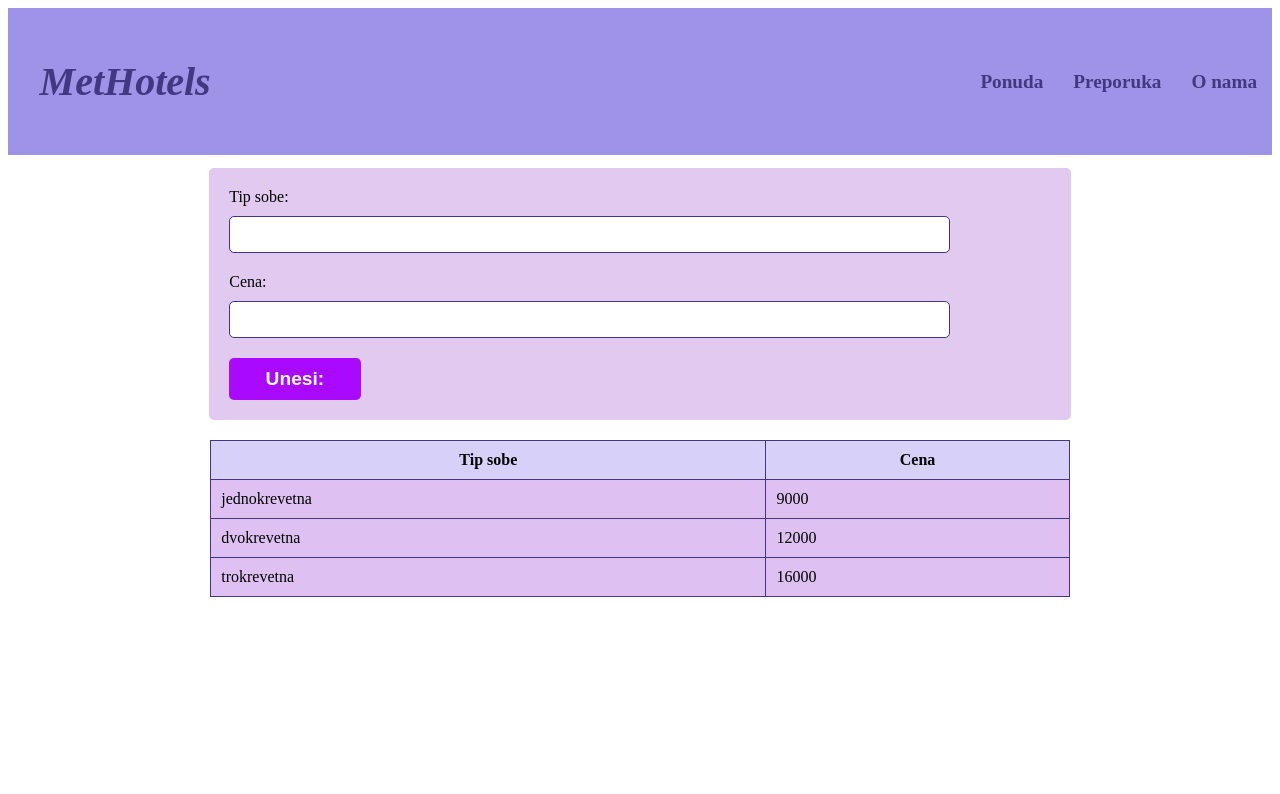
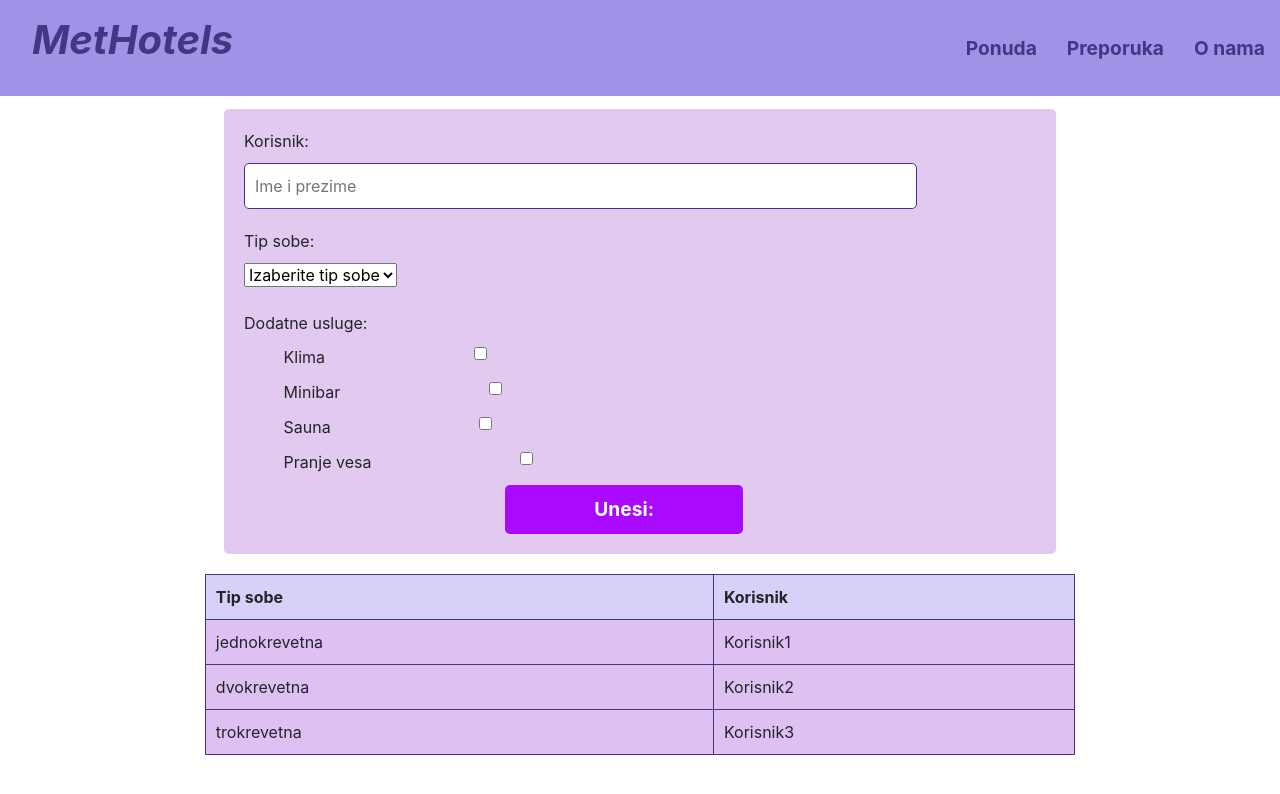
Before and after one commit to Ljubica5067/MetHotels, an Angular app: page / in a window 1280 px wide. Shown: the top 794 px of the page. Built offline with nearby package versions, Linux system fonts and the light colour scheme.

Commit message:
IT255-DZ08

```diff
--- a/src/app/app.component.html
+++ b/src/app/app.component.html
@@ -1,4 +1,2 @@
-
-
 <app-navbar></app-navbar>
 <app-rooms></app-rooms>
--- a/src/app/app.module.ts
+++ b/src/app/app.module.ts
@@ -9,6 +9,7 @@ import { PonudaComponent } from './ponuda/ponuda.component';
 import { PreporukaComponent } from './preporuka/preporuka.component';
 import { OnamaComponent } from './onama/onama.component';
 import { RouterModule, Routes } from '@angular/router';
+import { FormsModule,ReactiveFormsModule } from '@angular/forms';
 const routes:Routes=
 [
   { path: 'ponuda', component: PonudaComponent },
@@ -28,7 +29,9 @@ const routes:Routes=
   imports: [
     RouterModule.forRoot(routes),
     BrowserModule,
-    AppRoutingModule
+    AppRoutingModule,
+    FormsModule,
+    ReactiveFormsModule
   ],
   providers: [],
   bootstrap: [AppComponent]
--- a/src/app/ponuda/ponuda.component.html
+++ b/src/app/ponuda/ponuda.component.html
@@ -6,7 +6,7 @@
         <li> Soba:
             <ul>
                 <li>Tip sobe: {{room.tip}} </li>
-                <li>Cena: {{room.cena}} </li>
+                <li>Cena: {{room.korisnik}} </li>
             </ul>
         </li>
     </ul>
--- a/src/app/preporuka/preporuka.component.html
+++ b/src/app/preporuka/preporuka.component.html
@@ -6,7 +6,7 @@
         <li> Soba:
             <ul>
                 <li>Tip sobe: {{room.tip}} </li>
-                <li>Cena: {{room.cena}} </li>
+                <li>Cena: {{room.korisnik}} </li>
             </ul>
         </li>
     </ul>
--- a/src/app/preporuka/preporuka.component.ts
+++ b/src/app/preporuka/preporuka.component.ts
@@ -7,5 +7,5 @@ import { Rooms } from '../rooms/rooms.model';
   styleUrls: ['./preporuka.component.scss']
 })
 export class PreporukaComponent {
-  room=new Rooms("dvokrevetna",12000);
+  room=new Rooms("dvokrevetna","12000");
 }
--- a/src/app/rooms/rooms.component.html
+++ b/src/app/rooms/rooms.component.html
@@ -1,24 +1,41 @@
 <div class="forma">
-    <form>
+    <form [formGroup]="myForm">
+        <label>Korisnik:</label>
+        <input type="text" name="korisnik" id="korisnik" #korisnik placeholder="Ime i prezime" formControlName="korisnik" (ngModelChange)="onInputChange($event)">
+        <div *ngIf="myForm.controls['korisnik'].invalid && (myForm.controls['korisnik'].dirty || myForm.controls['korisnik'].touched)">Ime i prezime moraju da sadrže samo slova.</div>
         <label>Tip sobe: </label>
-        <input type="text" name="tip" id="tip" #tip>
-        <label>Cena: </label>
-        <input type="number" name="cena" id="cena" #cena>
-        <button (click)="addRoom(tip,cena)">Unesi:</button>
+        <select #tip formControlName="tip">
+            <option value="" disabled selected>Izaberite tip sobe</option>
+            <option value="jednokrevetna">Jednokrevetna</option>
+            <option value="dvokrevetna">Dvokrevetna</option>
+            <option value="trokrevetna">Trokrevetna</option>
+        </select><br/><br/>
+        <div *ngIf="myForm.controls['tip'].invalid && (myForm.controls['tip'].dirty || myForm.controls['tip'].touched)">Morate da izaberete tip sobe.</div>
+        <label>Dodatne usluge:</label>
+        <label class="uvuci">Klima
+        <input type="checkbox" id="klima" [(ngModel)]="klima" (change)="onCheckboxChange()" [ngModelOptions]="{standalone: true}"/></label>
+        <label class="uvuci">Minibar
+        <input type="checkbox"  id="minibar" [(ngModel)]="minibar" (change)="onCheckboxChange()" [ngModelOptions]="{standalone: true}"/></label>
+        <label class="uvuci">Sauna
+        <input type="checkbox"  id="sauna" [(ngModel)]="sauna" (change)="onCheckboxChange()" [ngModelOptions]="{standalone: true}"/></label>
+        <label class="uvuci">Pranje vesa
+        <input type="checkbox"  id="pranjeVesa" [(ngModel)]="pranjeVesa" (change)="onCheckboxChange()" [ngModelOptions]="{standalone: true}"/></label>
+        <div id="alert"></div>
+        <button class="dugme" (click)="addRoom(tip,korisnik)">Unesi:</button>
     </form>
 </div>
 
 <table>
     <tr>
         <th>Tip sobe</th>
-        <th>Cena</th>
+        <th>Korisnik</th>
     </tr>
     <tr *ngFor="let room of rooms">
         <td>
             {{room.tip}}
         </td>
         <td>
-            {{room.cena}}
+            {{room.korisnik}}
         </td>
     </tr>
 </table>
--- a/src/app/rooms/rooms.component.scss
+++ b/src/app/rooms/rooms.component.scss
@@ -7,6 +7,8 @@
     border-radius: 5px;
     margin-left: auto;
     margin-right: auto;
+    position: relative;
+
 }
 
 .forma label {
@@ -14,7 +16,14 @@
     margin-bottom: 10px;
 }
 
-.forma input {
+.uvuci
+{
+    margin-bottom: 10px;
+    margin-left: 5%;
+    text-align: left;
+}
+
+#korisnik {
     width: 85%;
     padding: 10px;
     margin-bottom: 20px;
@@ -23,7 +32,7 @@
 }
 
 .forma button {
-    width:16%;
+    width:30%;
     padding: 10px 20px;
     background-color: #a909ff;
     color: white;
@@ -32,6 +41,7 @@
     border: none;
     border-radius: 5px;
     cursor: pointer;
+    margin-left: 33%;
 }
 table {
     width:68%;
@@ -54,3 +64,27 @@ td {
     background-color: #DEC0F2;
     padding: 10px;
 }
+
+.alert {
+    background: #9E93E6;
+    padding:10px;
+    width:15%;
+    height:100px;
+    margin:300px;
+    border: 1px solid #413782;
+    overflow-y: auto;
+    position: absolute;
+    right: 0;
+    border-radius: 20%;
+}
+input[type='checkbox']
+{
+    width: 40%;
+    padding: 10px;
+    margin-bottom: 10px;
+    margin-right: 10px;
+    border-radius: 5px;
+    border: 1px solid #413782;
+    display: inline-block;
+    vertical-align: middle;
+}
--- a/src/app/rooms/rooms.component.ts
+++ b/src/app/rooms/rooms.component.ts
@@ -1,5 +1,8 @@
 import { Component } from '@angular/core';
 import { Rooms } from './rooms.model';
+import { FormControl, FormGroup, Validators } from "@angular/forms";
+import { filter } from 'rxjs';
+
 
 @Component({
   selector: 'app-rooms',
@@ -7,17 +10,62 @@ import { Rooms } from './rooms.model';
   styleUrls: ['./rooms.component.scss']
 })
 export class RoomsComponent {
+  klima: boolean = false;
+  minibar: boolean = false;
+  sauna: boolean = false;
+  pranjeVesa: boolean = false;
+  racun: number = 0;
   rooms:Rooms[];
   constructor()
   {
-    this.rooms=[new Rooms("jednokrevetna",9000),new Rooms("dvokrevetna",12000),new Rooms("trokrevetna",16000)];
+    this.rooms=[new Rooms("jednokrevetna","Korisnik1"),new Rooms("dvokrevetna","Korisnik2"),new Rooms("trokrevetna","Korisnik3")];
   }
 
-  addRoom(tip:HTMLInputElement,cena:HTMLInputElement):boolean
+  addRoom(tip:HTMLSelectElement,korisnik:HTMLInputElement):boolean
   {
-    this.rooms.push(new Rooms(tip.value,cena.valueAsNumber));
+    this.rooms.push(new Rooms(tip.value,korisnik.value));
     tip.value='';
-    cena.valueAsNumber=0;
+    korisnik.value='';
     return false;
   }
+  myForm=new FormGroup({
+    tip: new FormControl("", Validators.required),
+    korisnik: new FormControl("",Validators.compose([Validators.required, Validators.pattern(/^[a-zA-Z]+$/)]))
+  })
+
+  onInputChange(value: string) {
+    if (value.length < 6) {
+      console.log('duzina inputa je manja od 6 karaktera');
+    }
+  }
+
+  onCheckboxChange() {
+    this.racun = 0;
+    if (this.klima) {
+      this.racun += 3000;
+    }
+    if (this.minibar) {
+      this.racun += 7000;
+    }
+    if (this.sauna) {
+      this.racun += 15000;
+    }
+    if (this.pranjeVesa) {
+      this.racun += 1500;
+    }
+
+    this.showAlert(`Vaš račun je uvećan za ${this.racun} dinara`);
+  }
+
+  showAlert(message: string) {
+
+    let alert = document.createElement('div');
+    alert.className = 'alert alert-dismissible fade show';
+    alert.style.cssText="background: #9E93E6;border: 1px solid #413782;"
+    alert.innerHTML = `<button type="button" data-dismiss="alert">&times;</button>&nbsp&nbsp&nbsp${message}`;
+    document.getElementById('alert')!.appendChild(alert);
+    setTimeout(() => {
+      alert.remove();
+    }, 2000);
+  }
 }
--- a/src/app/rooms/rooms.model.ts
+++ b/src/app/rooms/rooms.model.ts
@@ -1,8 +1,8 @@
 export class Rooms
 {
-    constructor(public tip:string,public cena:number)
+    constructor(public tip:string,public korisnik:string)
     {
         this.tip=tip;
-        this.cena=cena
+        this.korisnik=korisnik;
     }
 }
--- a/src/index.html
+++ b/src/index.html
@@ -6,6 +6,9 @@
   <base href="/">
   <meta name="viewport" content="width=device-width, initial-scale=1">
   <link rel="icon" type="image/x-icon" href="favicon.ico">
+  <link rel="stylesheet" href="https://stackpath.bootstrapcdn.com/bootstrap/4.5.2/css/bootstrap.min.css">
+  <script src="https://code.jquery.com/jquery-3.5.1.slim.min.js"></script>
+  <script src="https://stackpath.bootstrapcdn.com/bootstrap/4.5.2/js/bootstrap.min.js"></script>
 </head>
 <body>
   <app-root></app-root>
```
